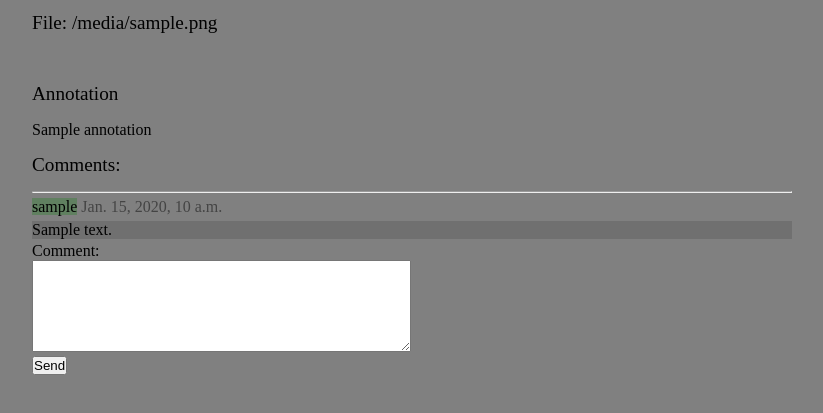
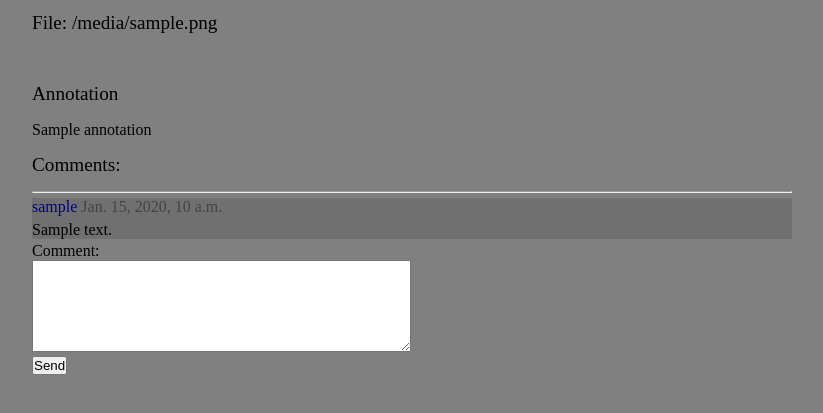
Before and after one commit to dan-1am/webbooks, a Django app: template templates/webbooks/book.html in a window 1280 px wide. Shown: the part 202-615 px from the top of the page, without its empty margins (228-1051 px from the left). Run offline with Django 3.2, Linux system fonts and the light colour scheme; the template is opened without the code that fills it: most values are stand-ins (such as "Sample title", 1, 10 or a date in 2020).

Commit message:
Move comment user color from background to text.

```diff
--- a/static/webbooks/style.css
+++ b/static/webbooks/style.css
@@ -74,13 +74,18 @@ header p {
   background-image: url('page.png');
 }
 
+.comment {
+  margin: 0.2em 0;
+  color: #000; background-color: #707070;
+}
+
 .comment-head {
   margin: 0.3em 0;
   font-size: 1em;
 }
 
 .comment-user {
-  color: #000; background-color: #608060;
+  color: #008;
 }
 
 .comment-time {
@@ -90,5 +95,4 @@ header p {
 .comment-text {
   margin: 0.2em 0;
   font-size: 1em;
-  color: #000; background-color: #707070;
 }
--- a/templates/webbooks/comments.html
+++ b/templates/webbooks/comments.html
@@ -2,10 +2,12 @@
 <p>Comments:</p>
 {% for comment in comments %}
 <hr>
+<div class="comment">
 <p class="comment-head" id="{{ comment.anchor }}">
 <a class="comment-user" href="{{ comment.user_link }}">{{ comment.username }}</a>
 <a class="comment-time" href="{{ comment.link }}">{{ comment.time }}</a></p>
 <p class="comment-text">{{ comment.text }}</p>
+</div>
 {% endfor %}
 {% else %}
 <p>No comments yet.</p>
```
